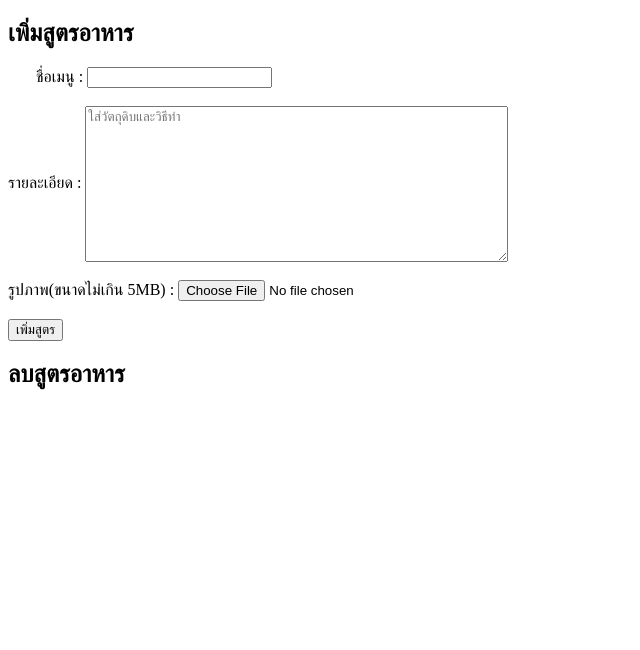
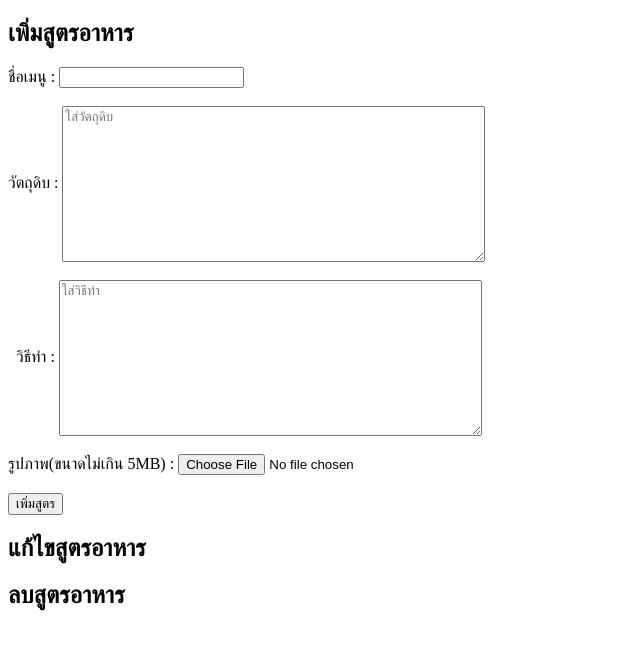
Before and after one commit to SSol02/506304-wongnok-recipes, a PHP site: page /addrecipe.php in a window 1280 px wide. Shown: the top 650 px of the page, without its empty margins (0-640 px from the left). Run offline with PHP 8.4, Linux system fonts and the light colour scheme; the visitor is signed in with stand-in values (Sample User, id 1); data that the repository does not hold is empty.

Commit message:
re struc

```diff
--- a/addrecipe.php
+++ b/addrecipe.php
@@ -12,11 +12,14 @@ if($_SESSION['showuser'] != "" && $_SESSION['showid'] != ""){
     <body>
         <div><h2>เพิ่มสูตรอาหาร</h2>
         <form name="addre" method="post" action="commitpage.php" enctype="multipart/form-data">
-        &emsp;&ensp;&nbsp;ชื่อเมนู : <input type="text" name="menuname"><br><br>
-        รายละเอียด : <textarea name="howto" rows="10" cols="50" placeholder="ใส่วัตถุดิบและวิธีทำ" style="vertical-align:middle;"></textarea><br><br>
+        ชื่อเมนู : <input type="text" name="menuname"><br><br>
+        วัตถุดิบ : <textarea name="inge" rows="10" cols="50" placeholder="ใส่วัตถุดิบ" style="vertical-align:middle;"></textarea><br><br>
+        &ensp;วิธีทำ : <textarea name="howto" rows="10" cols="50" placeholder="ใส่วิธีทำ" style="vertical-align:middle;"></textarea><br><br>
         รูปภาพ(ขนาดไม่เกิน 5MB) : <input type="file" name="image" accept="image/*"><br><br>
         <button type="submit" name="comitem" value="addall">เพิ่มสูตร</button>
         </form>
+        </div>
+        <div><h2>แก้ไขสูตรอาหาร</h2>
         </div>
         <div><h2>ลบสูตรอาหาร</h2>
         <?php
--- a/index.php
+++ b/index.php
@@ -94,7 +94,7 @@
 
   mysqli_set_charset($objCon, "utf8");
 
-  $getrecipe = "SELECT rid,rname,rpic,rrate,user FROM recipes,verilog WHERE verilog.id = recipes.id";
+  $getrecipe = "SELECT recipes.rid,rname,rpic,rview,user,gotlike FROM recipes,verilog,viewlike WHERE verilog.id = recipes.id AND recipes.rid = viewlike.rid";
   $sqlgetrec = mysqli_query($objCon, $getrecipe);
   while ($recfet = mysqli_fetch_array($sqlgetrec, MYSQLI_ASSOC)) {
   ?>
@@ -103,7 +103,8 @@
     <img src="uploads/<?php echo $recfet['rpic'];?>" width="100%">
     <h2><b><?php echo $recfet['rname'];?></b></h2>
     <h4>แจกสูตรโดย : <?php echo $recfet['user'];?></h4>
-    <h4>ยอดคนถูกใจ <?php echo $recfet['rrate'];?></h4>
+    <h4>ยอดคนดู <?php echo $recfet['rview'];?></h4>
+    <h4>ยอดคนถูกใจ <?php echo $recfet['gotlike'];?></h4>
     <a href="#">ดูเพิ่มเติม...</a>
     </div>
   </div>
```
Also changed, not shown: uploads/66181539d0530.jpg (deleted), uploads/661815d7bca20.jpg (deleted), 1 other file.
